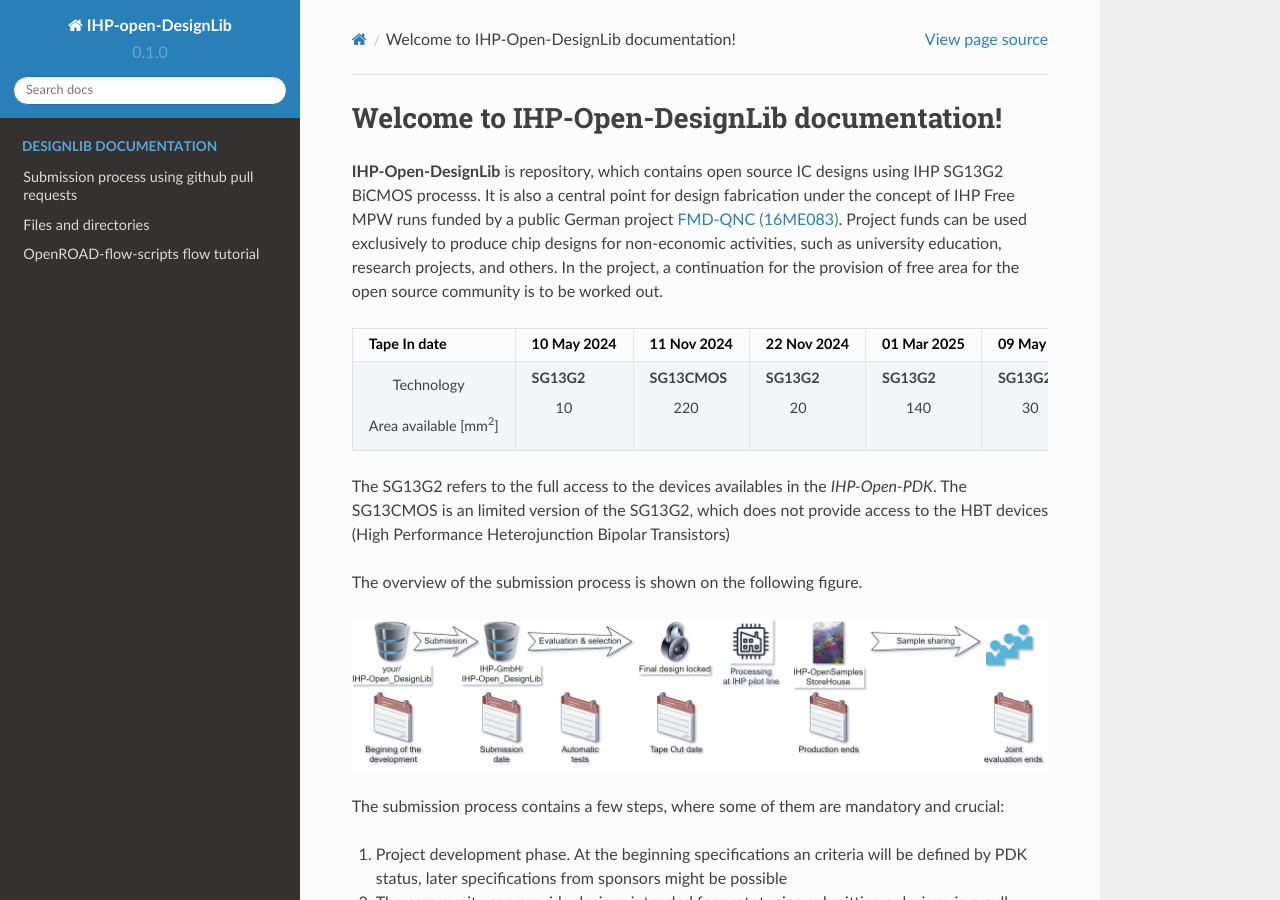
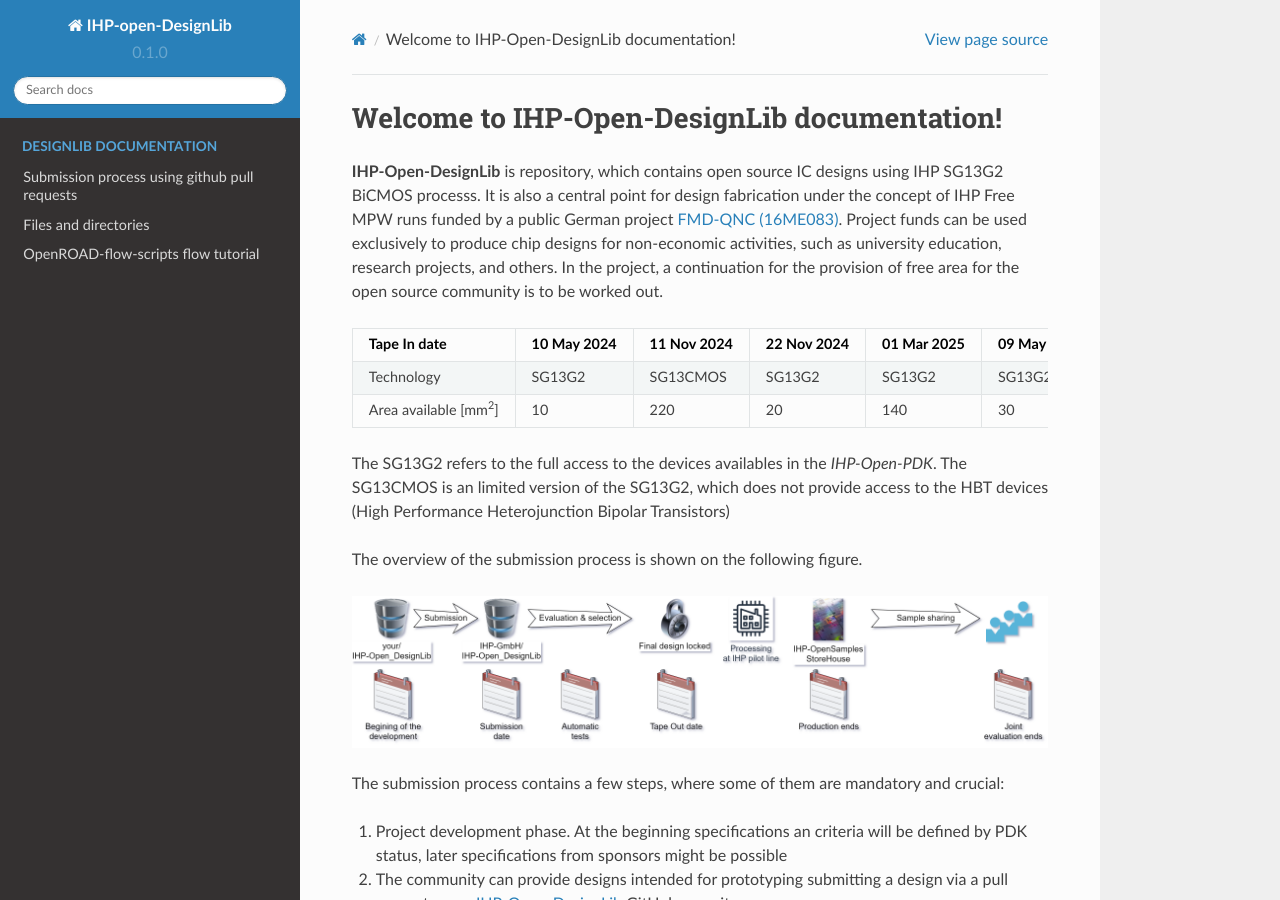
Before and after one commit to IHP-GmbH/IHP-Open-DesignLib, a Sphinx documentation site: the page built from docs/source/index.rst, in a window 1280 px wide and 900 px high. Built offline with Sphinx 7.4.7 and the Read the Docs theme 2.0.0, drawn with Linux system fonts in a browser that asks for light colours; some of the changed lines change nothing that is shown.

Commit message:
Update index.rst
changed table format

```diff
--- a/docs/source/index.rst
+++ b/docs/source/index.rst
@@ -7,12 +7,34 @@
 Project funds can be used exclusively to produce chip designs for non-economic activities, such as university education, research projects, and others.
 In the project, a continuation for the provision of free area for the open source community is to be worked out.
 
-+-------------------------------+-------------+-------------+-------------+-------------+-------------+-------------+-------------+
-|         Tape In date          | 10 May 2024 | 11 Nov 2024 | 22 Nov 2024 | 01 Mar 2025 | 09 May 2025 | 18 Jul 2025 | 15 Sep 2025 |
-+===============================+=============+=============+=============+=============+=============+=============+=============+
-|          Technology           |   SG13G2    |  SG13CMOS   |   SG13G2    |   SG13G2    |   SG13G2    |   SG13G2    |  SG13CMOS   |
-| Area available [mm\ :sup:`2`] |     10      |     220     |     20      |     140     |     30      |     30      |     220     |
-+-------------------------------+-------------+-------------+-------------+-------------+-------------+-------------+-------------+
+.. list-table::
+   :header-rows: 1
+   :align: center
+
+   * - Tape In date
+     - 10 May 2024
+     - 11 Nov 2024
+     - 22 Nov 2024
+     - 01 Mar 2025
+     - 09 May 2025
+     - 18 Jul 2025
+     - 15 Sep 2025
+   * - Technology
+     - SG13G2
+     - SG13CMOS
+     - SG13G2
+     - SG13G2
+     - SG13G2
+     - SG13G2
+     - SG13CMOS
+   * - Area available [mm\ :sup:`2`]
+     - 10
+     - 220
+     - 20
+     - 140
+     - 30
+     - 30
+     - 220
 
 The SG13G2 refers to the full access to the devices availables in the `IHP-Open-PDK`.
 The SG13CMOS is an limited version of the SG13G2, which does not provide access to the HBT devices (High Performance Heterojunction Bipolar Transistors)
```
